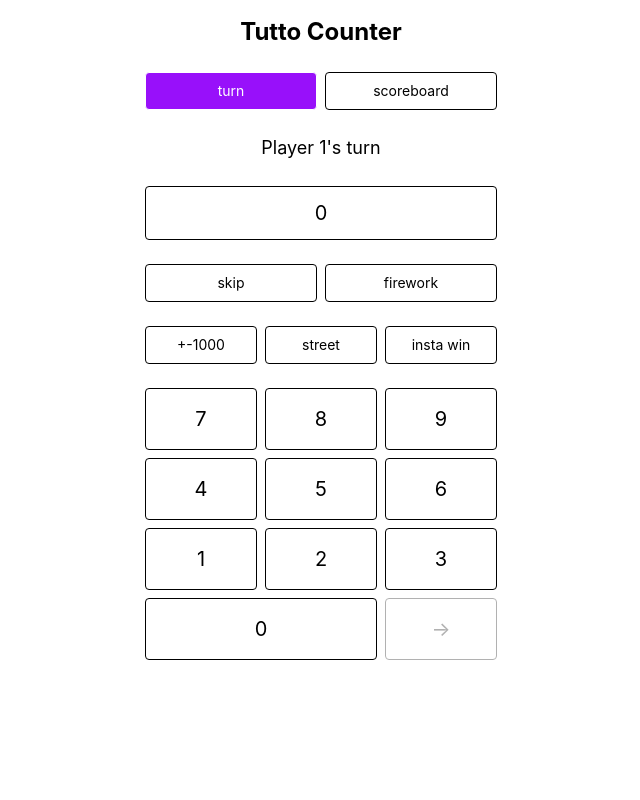
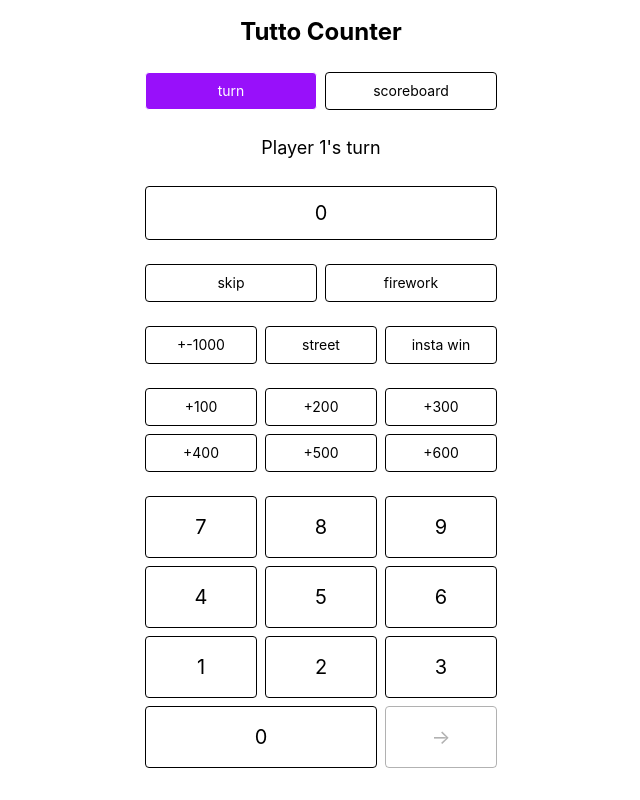
Before and after one commit to JasperBischof/tutto-counter, a React (Vite) app: page / in a window 1280 px wide. Both pictures are taken after a click on the button "start round". Shown: the whole page, without its empty margins (319-959 px from the left). Built offline with nearby package versions, Linux system fonts and the light colour scheme.

Commit message:
added the basic bonus cards

```diff
--- a/src/components/Scoreboard.tsx
+++ b/src/components/Scoreboard.tsx
@@ -14,6 +14,12 @@ const CARD_LABELS: Record<Exclude<Card, null>, string> = {
   street: 'street',
   firework: 'firework',
   skip: 'skip',
+  'bonus-100': 'bonus +100',
+  'bonus-200': 'bonus +200',
+  'bonus-300': 'bonus +300',
+  'bonus-400': 'bonus +400',
+  'bonus-500': 'bonus +500',
+  'bonus-600': 'bonus +600',
 }
 
 export function Scoreboard({ players, scores, pointsHistory, cardHistory, activePlayerId }: Props) {
--- a/src/components/TurnScreen.tsx
+++ b/src/components/TurnScreen.tsx
@@ -2,6 +2,15 @@ import { useState } from 'react'
 import type { Card, Player } from '../types'
 import { Keypad } from './Keypad'
 import { Scoreboard } from './Scoreboard'
+
+const BONUS_CARDS = [
+  'bonus-100',
+  'bonus-200',
+  'bonus-300',
+  'bonus-400',
+  'bonus-500',
+  'bonus-600',
+] as const satisfies readonly Exclude<Card, null>[]
 
 type Props = {
   players: Player[]
@@ -37,9 +46,10 @@ export function TurnScreen({
     setStep('confirm')
   }
 
-  // Firework asks nothing — it just tags the turn while entry continues normally.
-  function toggleFirework() {
-    setCard((prev) => (prev === 'firework' ? null : 'firework'))
+  // Firework and the bonus cards ask nothing — they just tag the turn while
+  // entry continues normally, so pressing one again untags it.
+  function toggleTag(value: Exclude<Card, null>) {
+    setCard((prev) => (prev === value ? null : value))
   }
 
   function submitEntry() {
@@ -103,7 +113,7 @@ export function TurnScreen({
             </button>
             <button
               type="button"
-              onClick={toggleFirework}
+              onClick={() => toggleTag('firework')}
               className={`flex-1 rounded border py-2 ${card === 'firework' ? 'bg-purple-600 text-white' : ''}`}
             >
               firework
@@ -132,6 +142,19 @@ export function TurnScreen({
             >
               insta win
             </button>
+          </div>
+
+          <div className="grid grid-cols-3 gap-2 text-sm">
+            {BONUS_CARDS.map((value) => (
+              <button
+                key={value}
+                type="button"
+                onClick={() => toggleTag(value)}
+                className={`rounded border py-2 ${card === value ? 'bg-purple-600 text-white' : ''}`}
+              >
+                +{value.replace('bonus-', '')}
+              </button>
+            ))}
           </div>
 
           <Keypad
--- a/src/gameLogic.ts
+++ b/src/gameLogic.ts
@@ -3,6 +3,15 @@ import type { Card, GameState, Player } from './types'
 const WINNING_SCORE = 6000
 const SWAP_AMOUNT = 1000
 const STREET_AMOUNT = 2000
+
+const BONUS_AMOUNTS: Partial<Record<Exclude<Card, null>, number>> = {
+  'bonus-100': 100,
+  'bonus-200': 200,
+  'bonus-300': 300,
+  'bonus-400': 400,
+  'bonus-500': 500,
+  'bonus-600': 600,
+}
 
 export function createGame(players: Player[]): GameState {
   const scores: Record<string, number> = {}
@@ -32,6 +41,8 @@ export function createGame(players: Player[]): GameState {
 // - 'street' asks "reached street?" for that turn
 // - 'firework' asks nothing; it's just a label on a normally-scored turn
 // - 'skip' asks nothing; the player draws it and scores nothing that turn
+// - 'bonus-100'..'bonus-600' ask nothing; they add their named amount on top
+//   of whatever the player scored that turn
 export function applyTurn(
   state: GameState,
   pointsScored: number,
@@ -49,6 +60,10 @@ export function applyTurn(
 
   if (card === 'street' && reachedTutto) {
     scores[activePlayer.id] += STREET_AMOUNT
+  }
+
+  if (card && BONUS_AMOUNTS[card]) {
+    scores[activePlayer.id] += BONUS_AMOUNTS[card]
   }
 
   // Recorded as the active player's actual net gain this turn, since a swap
--- a/src/types.ts
+++ b/src/types.ts
@@ -1,4 +1,16 @@
-export type Card = 'insta-win' | 'swap-1000' | 'street' | 'firework' | 'skip' | null
+export type Card =
+  | 'insta-win'
+  | 'swap-1000'
+  | 'street'
+  | 'firework'
+  | 'skip'
+  | 'bonus-100'
+  | 'bonus-200'
+  | 'bonus-300'
+  | 'bonus-400'
+  | 'bonus-500'
+  | 'bonus-600'
+  | null
 
 export type Player = {
   id: string
```
